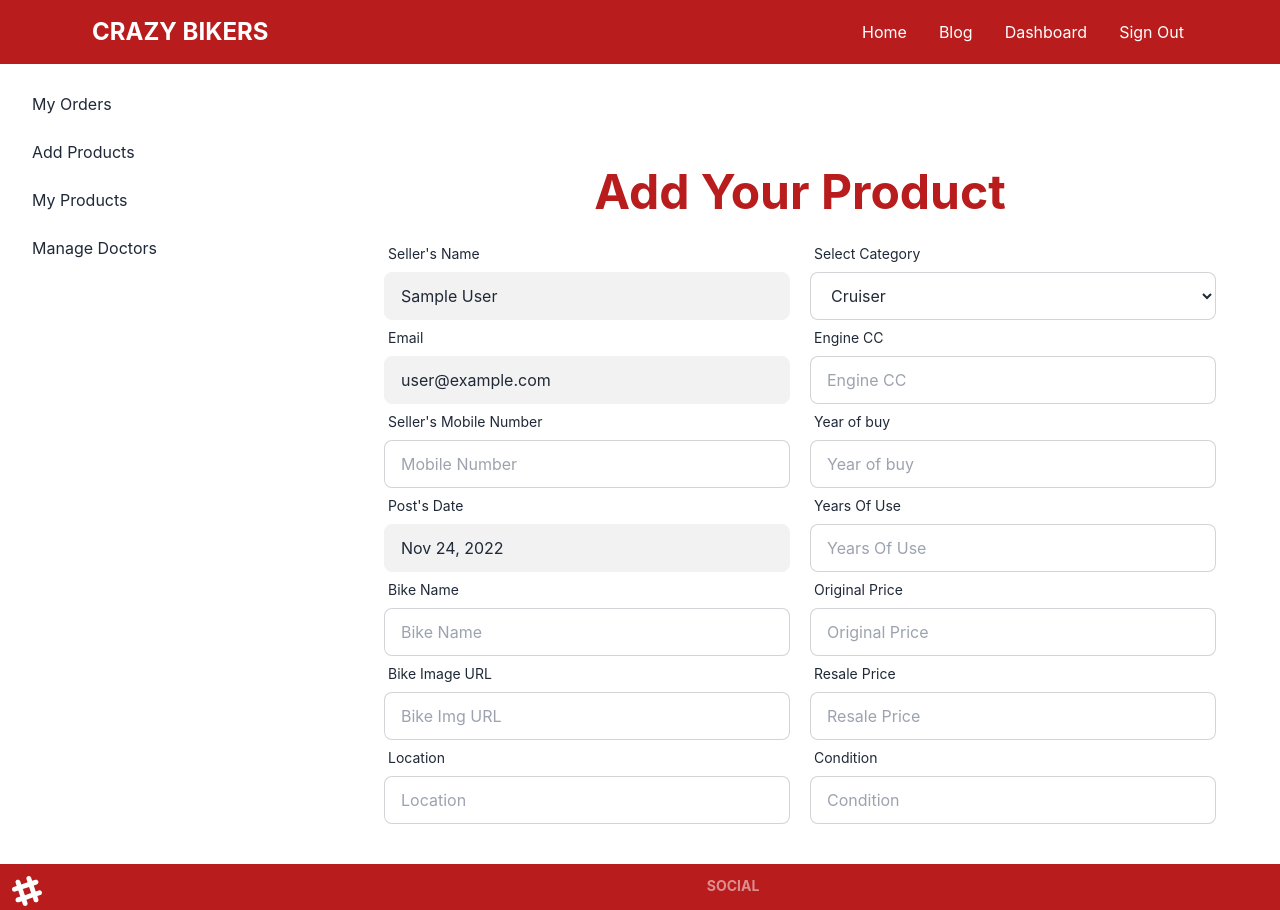
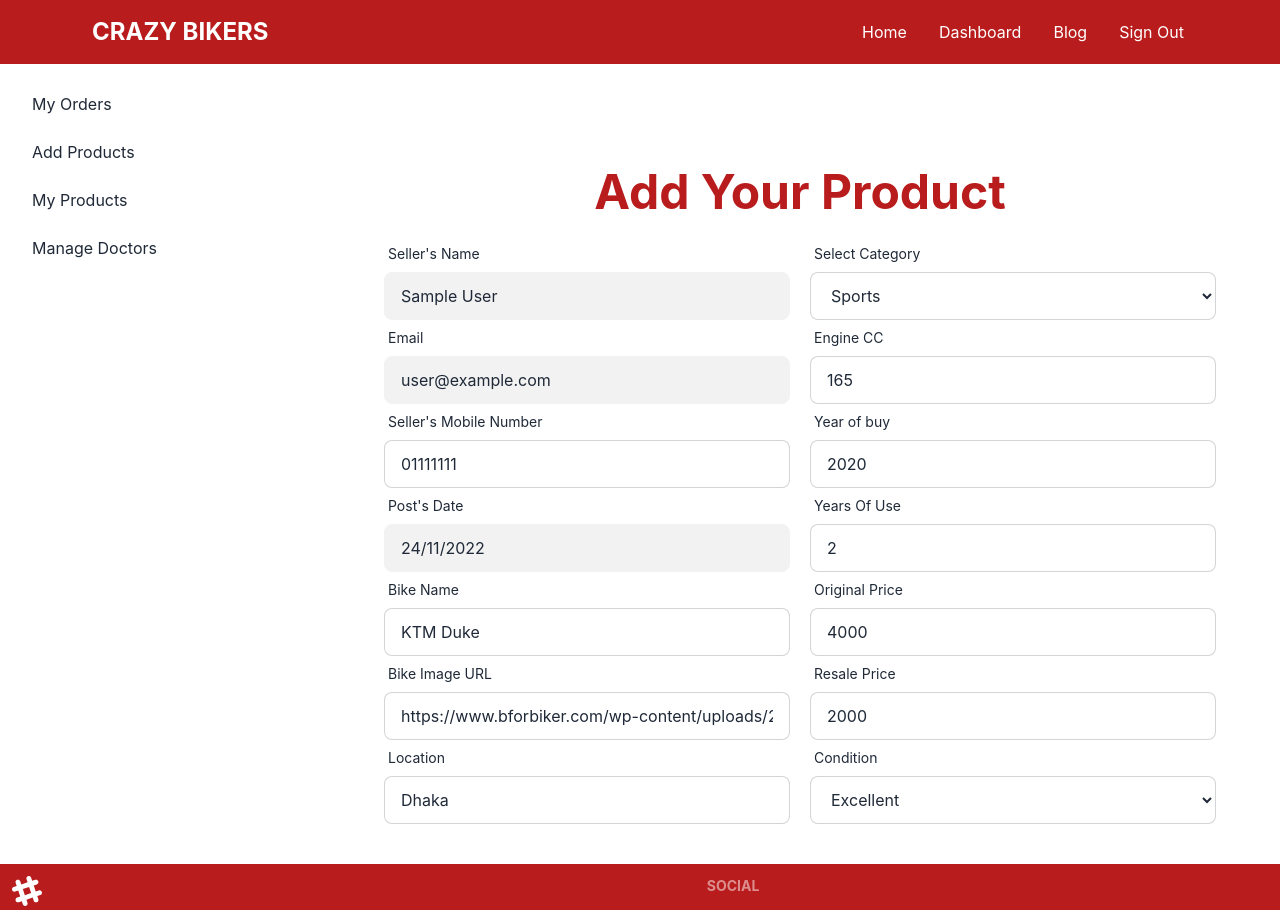
Before and after one commit to Atik2788/Crazy-Bikers-Buy-Sell-Website-, a React (Create React App) app: page /dashboardLayout/addProducts in a window 1280 px wide. Shown: the top 910 px of the page. Built offline with nearby package versions, Linux system fonts and the light colour scheme; no server answers; sample sign-in values are in the browser's storage.

Commit message:
after doing about, contact us, put bokking status in bike badabase

```diff
--- a/public/index.html
+++ b/public/index.html
@@ -24,7 +24,7 @@
       work correctly both with client-side routing and a non-root public URL.
       Learn how to configure a non-root public URL by running `npm run build`.
     -->
-    <title>React App</title>
+    <title>Crazy Bikers</title>
   </head>
   <body>
     <noscript>You need to enable JavaScript to run this app.</noscript>
--- a/src/DashboardLayout/SellerSec/AddProducts.js
+++ b/src/DashboardLayout/SellerSec/AddProducts.js
@@ -1,19 +1,19 @@
 import React, { useContext, useState } from 'react';
 import { useForm } from 'react-hook-form';
-import toast, { Toaster } from 'react-hot-toast';
+import toast from 'react-hot-toast';
 import { AuthContext } from '../../context/AuthProvider';
 
-import { DayPicker } from 'react-day-picker';
 import { format } from 'date-fns';
 import { useNavigate } from 'react-router-dom';
 
 const AddProducts = () => {
 
     const { user } = useContext(AuthContext)
-    const [selectedDate, setSelectedDate] = useState(new Date())
-    const navigate = useNavigate();
+    const current = new Date();
+    const date = `${current.getDate()}/${current.getMonth() + 1}/${current.getFullYear()}`;
 
 
+    const navigate = useNavigate();
     const { register, handleSubmit, formState: { errors } } = useForm();
 
 
@@ -24,7 +24,7 @@ const AddProducts = () => {
             sellersName: user.displayName,
             email: user.email,
             mobileNumber: data.mobileNumber,
-            postDate: selectedDate,
+            postDate: date,
             name: data.name,
             img: data.img,
             location: data.location,
@@ -34,7 +34,7 @@ const AddProducts = () => {
             yearsOfUse: data.yearsOfUse,
             originalPrice: data.originalPrice,
             resalePrice: data.resalePrice,
-            conditionType: data.conditionType,
+            conditionType: data.condition,
 
         }
 
@@ -92,31 +92,31 @@ const AddProducts = () => {
 
                             <div>
                                 <label className="label"><span className="label-text">Seller's Mobile Number</span></label>
-                                <input {...register("mobileNumber", { required: "Mobile Number is required" })} type="text" placeholder="Mobile Number" className="input input-bordered w-full" />
+                                <input {...register("mobileNumber", { required: "Mobile Number is required" })} defaultValue='01111111' type="text" placeholder="Mobile Number" className="input input-bordered w-full" />
                                 {errors.mobileNumber && <p className='text-red-600 text-left' role="alert">{errors.mobileNumber?.message}</p>}
                             </div>
 
                             <div>
                                 <label className="label"><span className="label-text">Post's Date</span></label>
-                                <input {...register("postDate")} disabled defaultValue={format(selectedDate, 'PP')} type="text" className="input input-bordered w-full" />
+                                <input {...register("date")} disabled defaultValue={date} type="text" className="input input-bordered w-full" />
                             </div>
 
                             <div>
                                 <label className="label"><span className="label-text">Bike Name</span></label>
-                                <input {...register("name", { required: "Bike Name is required" })} type="text" placeholder="Bike Name" className="input input-bordered w-full" />
+                                <input {...register("name", { required: "Bike Name is required" })} type="text" defaultValue='KTM Duke' placeholder="Bike Name" className="input input-bordered w-full" />
                                 {errors.name && <p className='text-red-600 text-left' role="alert">{errors.name?.message}</p>}
                             </div>
 
                             <div>
                                 <label className="label"><span className="label-text">Bike Image URL</span></label>
-                                <input {...register("img", { required: "Bike Name is required" })} type="text" placeholder="Bike Img URL" className="input input-bordered w-full" />
+                                <input {...register("img", { required: "Bike Name is required" })} type="text" defaultValue='https://www.bforbiker.com/wp-content/uploads/2022/09/KTM-125-Duke-img.jpg' placeholder="Bike Img URL" className="input input-bordered w-full" />
                                 {errors.img && <p className='text-red-600 text-left' role="alert">{errors.img?.message}</p>}
                             </div>
 
                             <div>
                                 <label className="label"><span className="label-text">Location</span></label>
                                 <input type="text"  {...register("location", { required: "Location is required" })}
-                                    className='input input-bordered w-full ' placeholder='Location' />
+                                    className='input input-bordered w-full' defaultValue='Dhaka' placeholder='Location' />
                                 {errors.location && <p className='text-red-600 text-left' role="alert">{errors.location?.message}</p>}
                             </div>
 
@@ -128,8 +128,8 @@ const AddProducts = () => {
                             <div>
                                 <label className="label"><span className="label-text">Select Category</span></label>
                                 <select className=' input input-bordered w-full' {...register("category", { required: true })}>
+                                    <option value="Sports">Sports</option>
                                     <option value="Cruiser">Cruiser</option>
-                                    <option value="Sports">Sports</option>
                                     <option value="Off-Road">Off-Road</option>
                                 </select>
                             </div>
@@ -137,44 +137,53 @@ const AddProducts = () => {
                             <div>
                                 <label className="label"><span className="label-text">Engine CC</span></label>
                                 <input type="text"  {...register("cc", { required: "Engine CC is required" })}
-                                    className='input input-bordered w-full ' placeholder='Engine CC' />
+                                    className='input input-bordered w-full ' defaultValue='165' placeholder='Engine CC' />
                                 {errors.cc && <p className='text-red-600 text-left' role="alert">{errors.cc?.message}</p>}
                             </div>
 
                             <div>
                                 <label className="label"><span className="label-text">Year of buy</span></label>
                                 <input type="text"  {...register("buyYear", { required: "Year of buy is required" })}
-                                    className='input input-bordered w-full ' placeholder='Year of buy' />
+                                    className='input input-bordered w-full ' defaultValue='2020' placeholder='Year of buy' />
                                 {errors.buyYear && <p className='text-red-600 text-left' role="alert">{errors.buyYear?.message}</p>}
                             </div>
 
                             <div>
                                 <label className="label"><span className="label-text">Years Of Use</span></label>
                                 <input type="text"  {...register("yearsOfUse", { required: "Years Of Use is required" })}
-                                    className='input input-bordered w-full ' placeholder='Years Of Use' />
+                                    className='input input-bordered w-full' defaultValue='2' placeholder='Years Of Use' />
                                 {errors.yearsOfUse && <p className='text-red-600 text-left' role="alert">{errors.yearsOfUse?.message}</p>}
                             </div>
 
                             <div>
                                 <label className="label"><span className="label-text">Original Price</span></label>
                                 <input type="text"  {...register("originalPrice", { required: "Original Price is required" })}
-                                    className='input input-bordered w-full ' placeholder='Original Price' />
+                                    className='input input-bordered w-full ' defaultValue='4000' placeholder='Original Price' />
                                 {errors.originalPrice && <p className='text-red-600 text-left' role="alert">{errors.originalPrice?.message}</p>}
                             </div>
 
                             <div>
                                 <label className="label"><span className="label-text">Resale Price</span></label>
                                 <input type="text"  {...register("resalePrice", { required: "Resale Price is required" })}
-                                    className='input input-bordered w-full ' placeholder='Resale Price' />
+                                    className='input input-bordered w-full' defaultValue='2000' placeholder='Resale Price' />
                                 {errors.resalePrice && <p className='text-red-600 text-left' role="alert">{errors.resalePrice?.message}</p>}
                             </div>
 
                             <div>
                                 <label className="label"><span className="label-text">Condition</span></label>
+                                <select className=' input input-bordered w-full' {...register("condition")}>
+                                    <option value="Excellent">Excellent</option>
+                                    <option value="Good">Good</option>
+                                    <option value="It's Ok">It's Ok</option>
+                                </select>
+                            </div>
+
+                            {/* <div>
+                                <label className="label"><span className="label-text">Condition</span></label>
                                 <input type="text"  {...register("conditionType", { required: "Condition is required" })}
-                                    className='input input-bordered w-full ' placeholder='Condition' />
+                                    className='input input-bordered w-full ' defaultValue='good' placeholder='Condition' />
                                 {errors.conditionType && <p className='text-red-600 text-left' role="alert">{errors.conditionType?.message}</p>}
-                            </div>
+                            </div> */}
 
                         </div>
                     </div>
--- a/src/DashboardLayout/SellerSec/MyProductCard.js
+++ /dev/null
@@ -1,11 +0,0 @@
-import React from 'react';
-
-const MyProductCard = ({bike}) => {
-    const {name, img} = bike;
-
-    return (
-        <div></div>
-    );
-};
-
-export default MyProductCard;
--- a/src/Pages/Home/About.js
+++ b/src/Pages/Home/About.js
@@ -2,8 +2,67 @@ import React from 'react';
 
 const About = () => {
     return (
-        <div className='max-h-max my-20'>
-            <h2>About Section </h2>
+        <div className='mt-36 mb-20'>
+            <div className="hero" style={{ backgroundImage: `url("https://i.ibb.co/jh98ZVw/f43908e33747f32007916df9fe96c508.jpg")` }}>
+                <div className="hero-overlay bg-opacity-60"></div>
+                <div className="hero-content text-center text-neutral-content">
+                    <div className=" my-20">
+                        <h1 className="mb-5 text-5xl font-bold">Our Goal</h1>
+                        <p className="mb-2 text-2xl font-bold">Bringing buyers and sellers together to fulfill their needs</p>
+                        <p className="mb-5 text-2xl font-bold">Exchange your craze to get new craze. It is best way to meet new craze in every moment!</p>
+                        <button className="btn btn-primary">Get Started</button>
+                    </div>
+                </div>
+            </div>
+
+
+            <div>
+                <div className="hero p-10 mt-20 shadow-lg bg-red-100 lg:flex">
+                    <div className="hero-content  flex-col lg:flex-row-reverse">
+                        <div className="text-center lg:text-left">
+                            <h1 className="text-5xl font-bold">Contact With Us</h1>
+
+                            <div className='grid grid-cols-3 gap-5 text-center'>
+                                <p className="py-6 text-blue-700 font-bold text-md"><a href="https://www.linkedin.com/in/md-atikur-rahman-shanta-88a182241/"> Linkedin</a></p>
+                                <p className="py-6 text-blue-700 font-bold text-md"><a href="https://www.facebook.com/atik.ahmed.75054/"> Facebook</a></p>
+                                <p className="py-6 text-blue-700 font-bold text-md"><a href="https://github.com/Atik2788"> GitHub</a></p>
+                            </div>
+
+                        </div>
+
+                        <div className="flex-shrink-0  lg:mr-16 lg:w-[600px] shadow-2xl bg-base-100">
+                            <div className="card-body">
+                                <div className="form-control">
+                                    <label className="label">
+                                        <span className="label-text">Name</span>
+                                    </label>
+                                    <input type="text" placeholder="Name" className="input input-bordered" />
+                                </div>
+                                <div className="form-control">
+                                    <label className="label">
+                                        <span className="label-text">Email</span>
+                                    </label>
+                                    <input type="email" placeholder="Email" className="input input-bordered" />
+                                </div>
+                                <div className="form-control">
+                                    <label className="label">
+                                        <span className="label-text">Mobile Number</span>
+                                    </label>
+                                    <input type="text" placeholder="Mobile Number" className="input input-bordered" />
+                                </div>
+                                <div className="form-control mt-6">
+                                    <button className="btn bg-red-700">Submit</button>
+                                </div>
+                            </div>
+                        </div>
+
+                    </div>
+                </div>
+
+            </div>
+
+
+
         </div>
     );
 };
--- a/src/Pages/Home/BikesCategory/BookingModal.js
+++ b/src/Pages/Home/BikesCategory/BookingModal.js
@@ -2,12 +2,11 @@ import React, { useContext, useState } from 'react';
 import toast from 'react-hot-toast';
 import { AuthContext } from '../../../context/AuthProvider';
 
-import { DayPicker } from 'react-day-picker';
 import { format } from 'date-fns';
 
 const BookingModal = ({ bikeInfo, setBikeInfo }) => {
     const { user } = useContext(AuthContext)
-    const { name, resalePrice, img } = bikeInfo;
+    const { name, resalePrice, img, _id } = bikeInfo;
     // console.log(bikeInfo)
     // console.log(user)
 
@@ -17,8 +16,19 @@ const BookingModal = ({ bikeInfo, setBikeInfo }) => {
     const handleBooking = event => {
         event.preventDefault();
 
+
+
+        fetch(`http://localhost:5000/bikes/${_id}`, {
+            method: 'PUT',
+            headers: {
+                'content-type': 'application/json'
+            },
+            // body: JSON.stringify(_id)
+        })
+            .then(res => res.json())
+            .then(data => console.log(data))
+
         const form = event.target;
-        const slot = form.slot.value;
         const buyerName = form.name.value;
         const date = form.date.value;
         const email = form.email.value;
@@ -26,7 +36,7 @@ const BookingModal = ({ bikeInfo, setBikeInfo }) => {
         const meetLocation = form.meetLocation.value;
         const phone = form.phone.value;
 
-
+        // post booking in database
         const booking = {
             buyerName: buyerName,
             bikeName: name,
@@ -40,8 +50,7 @@ const BookingModal = ({ bikeInfo, setBikeInfo }) => {
         }
         console.log(booking);
 
-
-
+        // post booking in database
         fetch('http://localhost:5000/bookings', {
             method: 'POST',
             headers: {
@@ -51,18 +60,17 @@ const BookingModal = ({ bikeInfo, setBikeInfo }) => {
         })
             .then(res => res.json())
             .then(data => {
-                console.log(data)
+                // console.log(data)
 
-               if(data.acknowledged){
+                if (data.acknowledged) {
                     setBikeInfo(null)
                     toast.success('Booking Confirm!!')
                     // refetch()
                 }
-               else{
+                else {
                     toast.error(data.message)
                 }
             })
-
 
     }
 
@@ -78,7 +86,7 @@ const BookingModal = ({ bikeInfo, setBikeInfo }) => {
 
                     <form onSubmit={handleBooking} className='grid grid-cols-1 gap-3 mt-10'>
                         <input name='name' type="text" defaultValue={user?.displayName} readOnly disabled placeholder="Your Name" className="input input-bordered w-full" />
-                        <input name='date' type="text"  readOnly disabled defaultValue={format(selectedDate, 'PP')} placeholder="Email Address" className="input input-bordered w-full" />
+                        <input name='date' type="text" readOnly disabled defaultValue={format(selectedDate, 'PP')} placeholder="Email Address" className="input input-bordered w-full" />
                         <input name='email' type="email" defaultValue={user?.email} readOnly disabled placeholder="Email Address" className="input input-bordered w-full" />
                         <input name='address' required type="text" placeholder="Address" className="input input-bordered w-full" />
                         <input name='meetLocation' required type="text" placeholder="Meet Location" className="input input-bordered w-full" />
--- a/src/Pages/Seared/Navbar.js
+++ b/src/Pages/Seared/Navbar.js
@@ -14,10 +14,10 @@ const Navbar = () => {
 
     const menuItems = <React.Fragment>
         <li><Link className='lg:text-white' to='/'>Home</Link></li>
+        <li><Link className='lg:text-white' to='/dashboardLayout'>Dashboard</Link></li>
         <li><Link className='lg:text-white' to='/blog'>Blog</Link></li>
         {user?.uid ?
             <>
-                <li><Link className='lg:text-white' to='/dashboardLayout'>Dashboard</Link></li>
                 <li className='lg:text-white' onClick={handleSignOut}><Link>Sign Out</Link></li>
             </>
             :
```
Also changed, not shown: src/DashboardLayout/SellerSec/MyProducts.js (+35 -4 lines), src/Pages/Home/BikesCategory/BikesCategoryCard.js (+15 -10 lines). Lines whose indentation alone changed are shown as unchanged.
